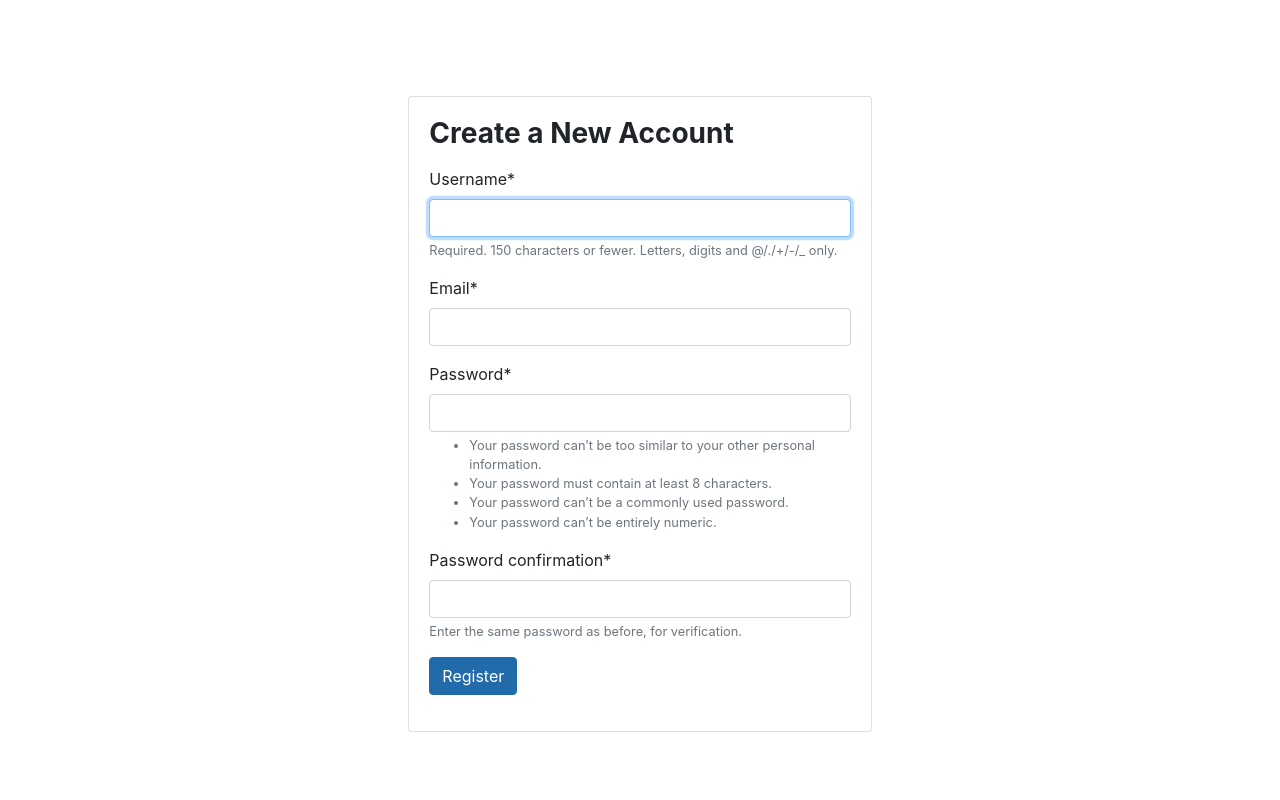
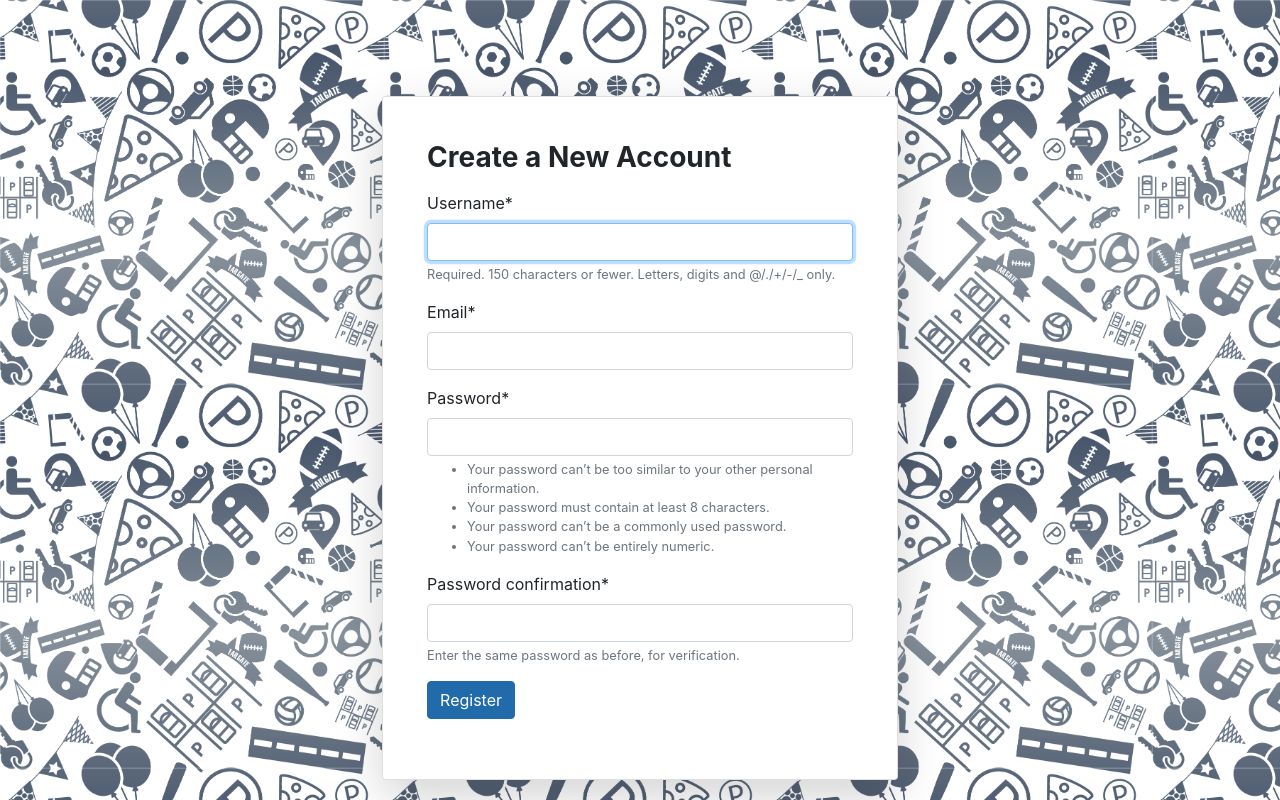
Before and after one commit to Anne-Senpai/CS-3450-Team-5, a Django app: page /register/ in a window 1280 px wide. Shown: the part 77-877 px from the top of the page. Before the commit the page ends 809 px from the top, so only its background shows below. Run offline with Django 3.2, Linux system fonts and the light colour scheme; some libraries are stand-ins or nearby versions.

Commit message:
added snazzy background makalee made to login and register pages

```diff
--- a/src/bbpg/genie/static/genie/custom.css
+++ b/src/bbpg/genie/static/genie/custom.css
@@ -56,3 +56,7 @@ h1, h2, h3, h4, h5, h6, .h1, .h2, .h3, .h4, .h5, .h6 {
 .pill-4 {
 	background-color: #d9534f !important;
 }
+
+.snazzy-bg {
+	background: repeat url("{% static 'genie/snazzy-background.png' %}");
+}
--- a/src/bbpg/genie/templates/genie/base.html
+++ b/src/bbpg/genie/templates/genie/base.html
@@ -44,8 +44,8 @@
 	</header>
 	<body>
 		<main>
-  <div class="container-fluid">
-      <div class="m-5">
+			<div class="container-fluid m-0 p-0">
+				{% if user.is_authenticated %}<div class="m-5">{% else %}<div class="m-0">{% endif %}
 					{% block content %}
 					{% endblock %}
 				</div>
--- a/src/bbpg/genie/templates/genie/register.html
+++ b/src/bbpg/genie/templates/genie/register.html
@@ -3,9 +3,10 @@
 {% block title %}Register{% endblock %}
 {% load crispy_forms_tags %}
 {% block content %}
+<div class="w-100 vh-100" style="background: url('{% static "genie/snazzy-background.png" %}'); background-repeat: repeat; background-size:30%;">
 <div class="row justify-content-center">
-    <div class="col-lg-5">
-        <div class="card mt-5">
+    <div class="col-lg-5 mt-5">
+        <div class="card mt-5 shadow-lg p-4">
             <div class="card-body">
 				<h1 class="h3 mb-3">Create a New Account</h1>
                 <form method="POST" class="form-group">
@@ -20,4 +21,5 @@
         </div>
     </div>
 </div>
+</div>
 {% endblock %}
```
Also changed, not shown: src/bbpg/genie/templates/genie/login.html (+4 -3 lines). Lines whose indentation alone changed are shown as unchanged.
